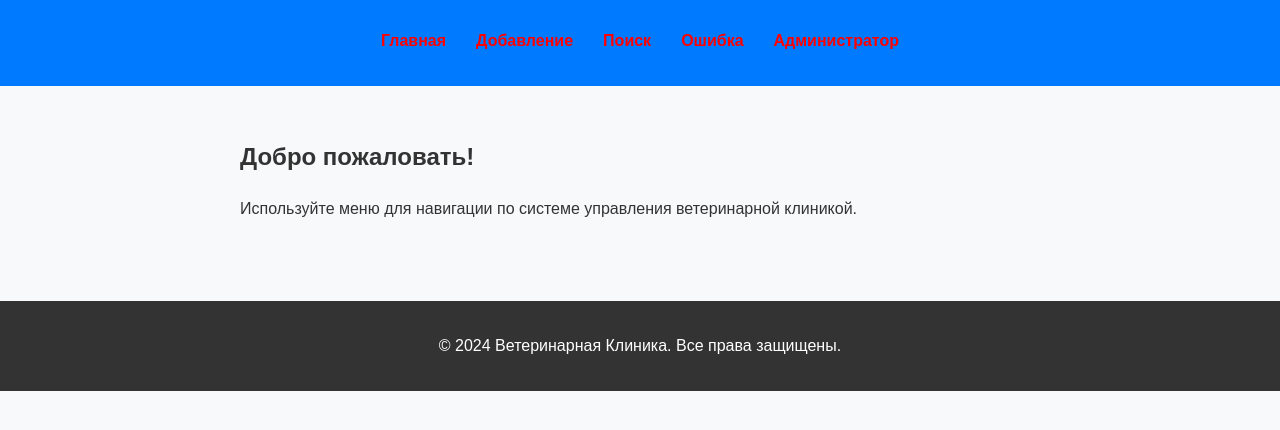
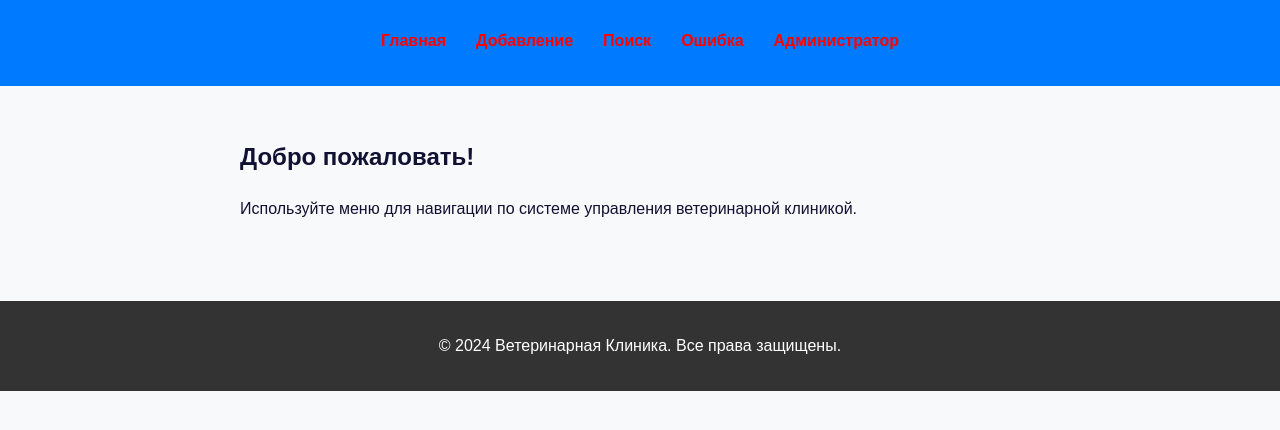
Before and after one commit to deadinsideDima/TPlab5, a plain HTML site: page lab/UI/index.html in a window 1280 px wide. Shown: the part 82-512 px from the top of the page. Drawn offline with Linux system fonts and the light colour scheme.

Commit message:
Update styles.css

```diff
--- a/lab/UI/styles.css
+++ b/lab/UI/styles.css
@@ -4,7 +4,7 @@ body {
     padding: 0;
     line-height: 1.6;
     background-color: #f8f9fa;
-    color: #333;
+    color: #113;
 }
 
 .hidden {
```
